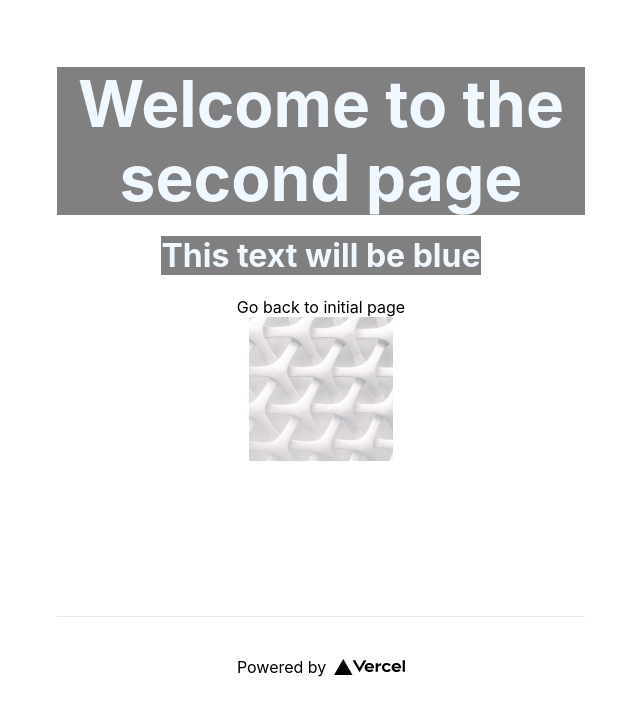
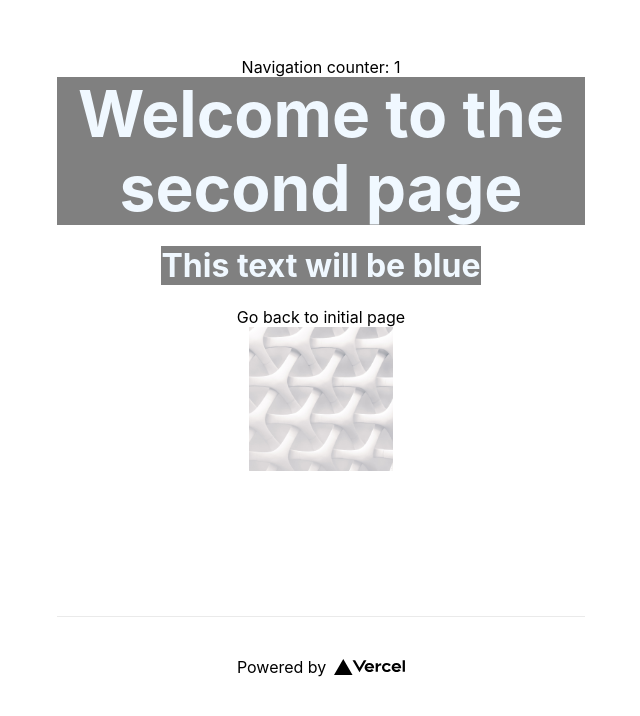
Before and after one commit to rsxdalv/next-js-sketch, a Next.js app: page /subdirectory/new in a window 1280 px wide. Shown: the part 132-848 px from the top of the page, without its empty margins (319-959 px from the left). Built offline with nearby package versions, Linux system fonts and the light colour scheme.

Commit message:
App State and Shared Favicon

```diff
--- /dev/null
+++ b/pages/_app.js
@@ -0,0 +1,17 @@
+import { useEffect, useState } from "react";
+import Head from 'next/head'
+
+export default function App({ Component, pageProps }) {
+    const [navigations, setNavigations] = useState(0);
+    useEffect(() => {
+        setNavigations(x => x + 1);
+    }, [Component]);
+    return (
+        <div>
+            <Head>
+                <link rel="icon" href="/favicon.ico" />
+            </Head>
+            <Component {...pageProps} navigations={navigations} />
+        </div>
+    )
+}
--- a/pages/index.js
+++ b/pages/index.js
@@ -1,14 +1,16 @@
 import Head from 'next/head'
 
-export default function Home() {
+export default function Home({ navigations }) {
   return (
     <div className="container">
       <Head>
         <title>Next.js sketch</title>
-        <link rel="icon" href="/favicon.ico" />
       </Head>
 
       <main>
+        <div>
+          Navigation counter: {navigations}
+        </div>
         <h1 className="title">
           Welcome to a sketch of <a href="https://nextjs.org">Next.js!</a>
         </h1>
--- a/pages/subdirectory/new.js
+++ b/pages/subdirectory/new.js
@@ -18,15 +18,17 @@ function StyledSubComponent() {
   )
 }
 
-export default function SecondPage() {
+export default function SecondPage({ navigations }) {
   return (
     <Layout>
       <div className="container">
         <Head>
           <title>Next.js sketch, Page 2</title>
-          <link rel="icon" href="/favicon.ico" />
         </Head>
         <main>
+          <div>
+            Navigation counter: {navigations}
+          </div>
           <h1 className="title">
             Welcome to the second page
           </h1>
```
